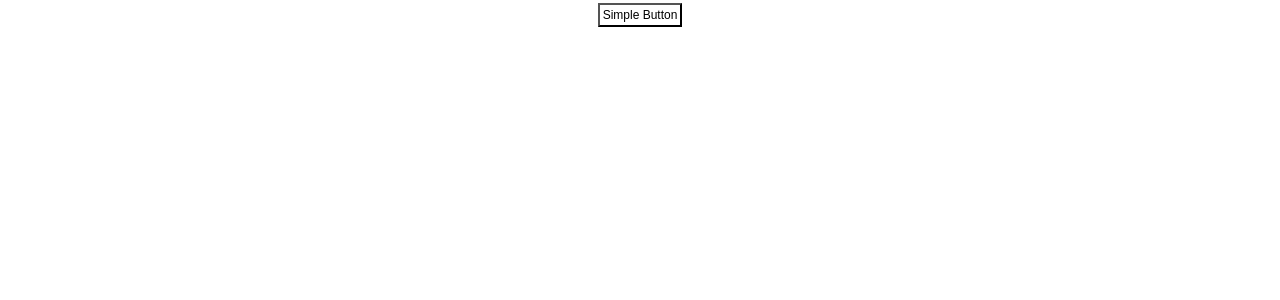
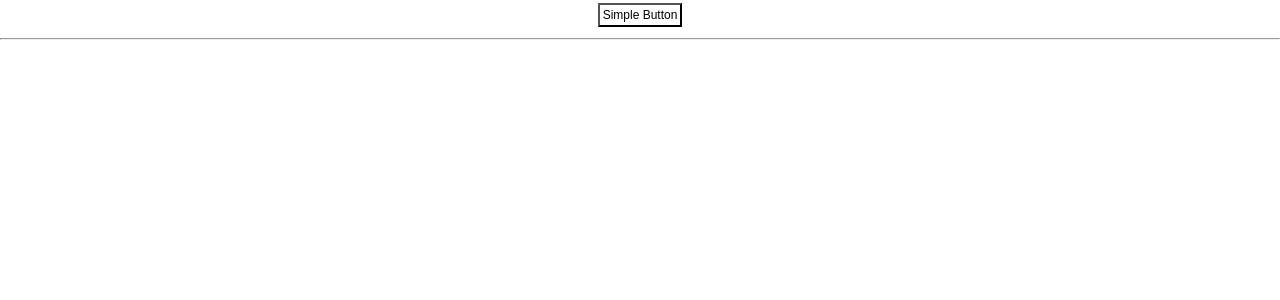
Before and after one commit to kikilagou/react-blox, a React (Create React App) app: page / in a window 1280 px wide. Shown: the top 300 px of the page. Built offline with nearby package versions, Linux system fonts and the light colour scheme.

Commit message:
horizontal line added

```diff
--- a/src/App.jsx
+++ b/src/App.jsx
@@ -1,6 +1,6 @@
 import React from "react";
 import "./App.css";
-import { Button } from "./components/atoms";
+import { Button, HorizontalLine } from "./components/atoms";
 
 class App extends React.Component {
   constructor(props) {
@@ -13,7 +13,8 @@ class App extends React.Component {
   render() {
     return (
       <div className="App">
-        <Button class="simple">Simple Button</Button>
+        <Button>Simple Button</Button>
+        <HorizontalLine></HorizontalLine>
       </div>
     );
   }
--- a/src/components/atoms/HorizontalLine/HorizontalLine.jsx
+++ b/src/components/atoms/HorizontalLine/HorizontalLine.jsx
@@ -0,0 +1,6 @@
+import React from "react";
+import { HorizontalLineWrapper } from "./HorizontalLine.style";
+
+export default () => {
+  return <HorizontalLineWrapper></HorizontalLineWrapper>;
+};
--- a/src/components/atoms/HorizontalLine/HorizontalLine.style.js
+++ b/src/components/atoms/HorizontalLine/HorizontalLine.style.js
@@ -0,0 +1,6 @@
+import styled from "styled-components";
+import theme from "../../../styles/theme";
+
+const HorizontalLineWrapper = styled.hr``;
+
+export { HorizontalLineWrapper };
--- a/src/components/atoms/index.js
+++ b/src/components/atoms/index.js
@@ -1,3 +1,4 @@
 // Export file for atoms
 
 export { default as Button } from "./Button/Button";
+export { default as HorizontalLine } from "./HorizontalLine/HorizontalLine";
```
